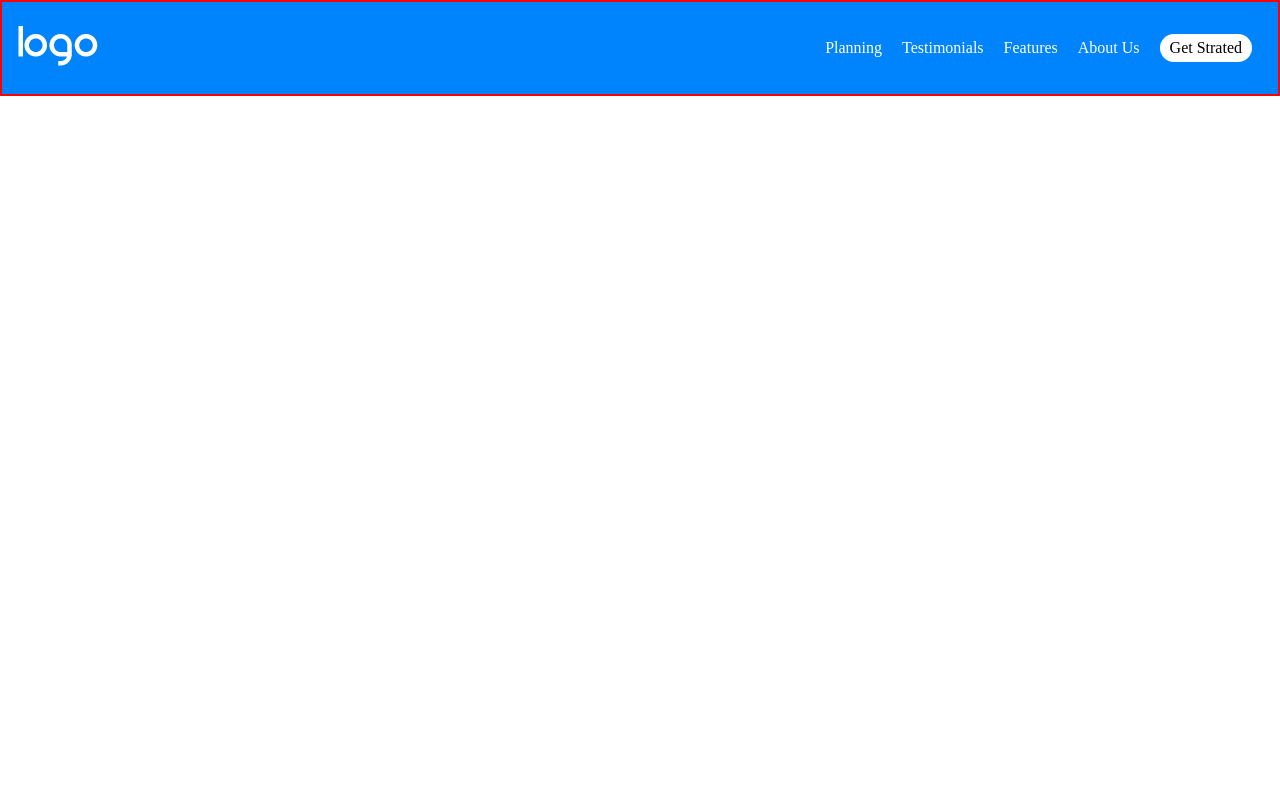
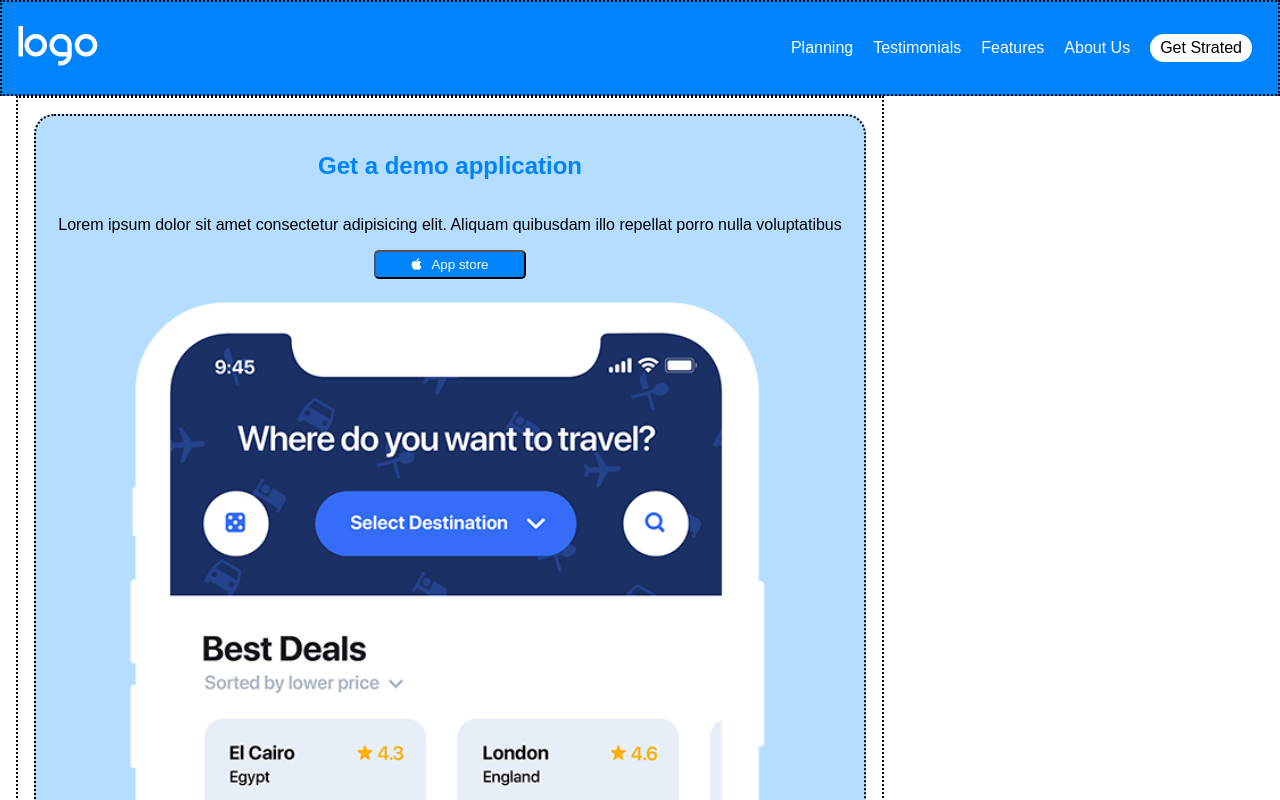
Before and after one commit to AlessioGuglielmino/htmlcss-responsive-layout, a plain HTML site: page index.html in a window 1280 px wide. Shown: the top 800 px of the page. Drawn offline with Linux system fonts and the light colour scheme.

Commit message:
feat: intro section

```diff
--- a/index.html
+++ b/index.html
@@ -28,6 +28,38 @@
       </div>
     </header>
     <!-- MAIN -->
-    <main></main>
+    <main>
+      <section id="intro">
+        <div class="container">
+          <div class="row">
+            <div class="col debug">
+              <div class="card debug">
+                <h2>Get a demo application</h2>
+                <p>
+                  Lorem ipsum dolor sit amet consectetur adipisicing elit.
+                  Aliquam quibusdam illo repellat porro nulla voluptatibus
+                </p>
+                <button id="apple">
+                  <i class="fa-brands fa-apple apple-logo"> </i>App store
+                </button>
+                <img id="phone" src="./img/phone.png" alt="" />
+              </div>
+            </div>
+            <div class="col debug">
+              <div class="card debug">ok</div>
+            </div>
+            <div class="col debug">
+              <div class="card debug">ok</div>
+            </div>
+            <div class="col debug">
+              <div class="card debug">ok</div>
+            </div>
+            <div class="col debug">
+              <div class="card debug">ok</div>
+            </div>
+          </div>
+        </div>
+      </section>
+    </main>
   </body>
 </html>
--- a/style.css
+++ b/style.css
@@ -5,13 +5,14 @@ body {
   box-sizing: border-box;
   margin: 0;
   padding: 0;
+  font-family: Arial, Helvetica, sans-serif;
 }
 
 /****************************
       LAYOUT
 *****************************/
 .debug {
-  border: 2px solid red;
+  border: 2px dotted black;
 }
 
 .container {
@@ -57,12 +58,56 @@ body {
 .menu-bars {
   font-size: 2rem;
 }
+
+/* SEZIONE INTRO */
+
+#intro .card {
+  background-color: #b5ddff;
+  padding: 1rem;
+  flex-direction: column;
+  display: flex;
+  align-items: center;
+  text-align: center;
+  border-radius: 20px;
+  padding-bottom: 0;
+}
+.row {
+}
+.col {
+  padding: 1rem;
+}
+#apple {
+  background-color: #0084fd;
+  border-radius: 5px;
+  color: white;
+  padding: 5px 35px;
+  margin: 0 5px;
+}
+.apple-logo {
+  margin-right: 10px;
+}
+#phone {
+  width: 100%;
+}
+.card > h2 {
+  color: #0084fd;
+}
 /****************************
        RESPONSIVE
 *****************************/
 
 /* TABLET */
 @media screen and (min-width: 768px) {
+  #intro .row {
+    display: flex;
+    flex-wrap: wrap;
+  }
+  #intro .col {
+    width: calc(100% / 3);
+  }
+}
+#intro .col:first-child {
+  width: calc(100% / 3 * 2);
 }
 
 /* DESTOP */
```
